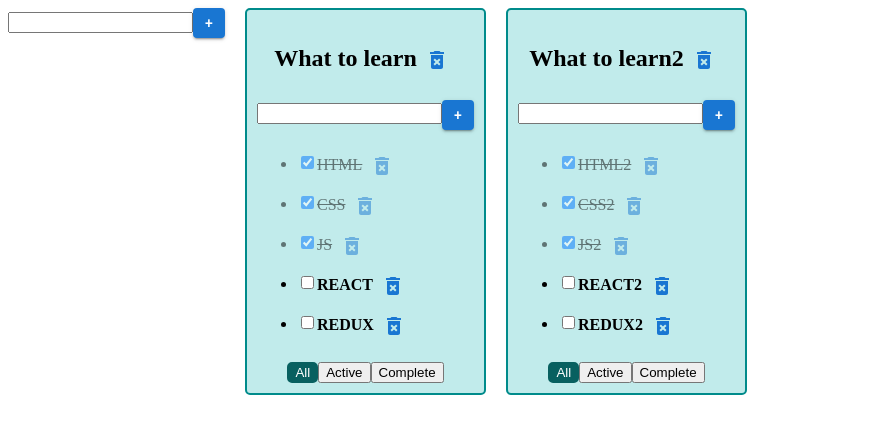
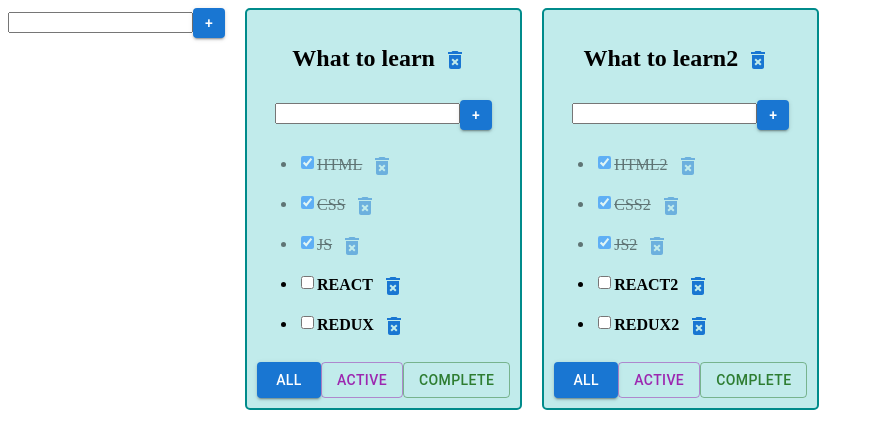
Before and after one commit to igor-minaev/todolist-repeat, a React (Create React App) app: page / in a window 1280 px wide. Shown: the top 448 px of the page, without its empty margins (0-874 px from the left). Built offline with nearby package versions, Linux system fonts and the light colour scheme.

Commit message:
add styles for filter buttons

```diff
--- a/src/components/Todolist.tsx
+++ b/src/components/Todolist.tsx
@@ -1,10 +1,10 @@
 import React, {ChangeEvent, KeyboardEvent, useRef, useState} from 'react';
 import {FilterType, TaskType} from '../App';
-import {Button} from './Button';
 import {AddItemForm} from './AddItemForm';
 import {EditableSpan} from './EditableSpan';
 import IconButton from '@mui/material/IconButton';
 import DeleteForeverIcon from '@mui/icons-material/DeleteForever';
+import Button from '@mui/material/Button';
 
 type TodolistPropsType = {
     todolistId: string
@@ -86,12 +86,12 @@ export const Todolist: React.FC<TodolistPropsType> = (props) => {
             <AddItemForm addItem={addTaskHandler}/>
             {mappedTasks}
             <div>
-                <Button className={filter === 'all' ? 'btn' : ''} name="All"
-                        callBack={() => changeFilterHandler('all')}/>
-                <Button className={filter === 'active' ? 'btn' : ''} name="Active"
-                        callBack={() => changeFilterHandler('active')}/>
-                <Button className={filter === 'completed' ? 'btn' : ''} name="Complete"
-                        callBack={() => changeFilterHandler('completed')}/>
+                <Button variant={filter === 'all' ? 'contained' : 'outlined'} color="primary"
+                        onClick={() => changeFilterHandler('all')}>All</Button>
+                <Button variant={filter === 'active' ? 'contained' : 'outlined'} color="secondary"
+                        onClick={() => changeFilterHandler('active')}>Active</Button>
+                <Button variant={filter === 'completed' ? 'contained' : 'outlined'} color="success"
+                        onClick={() => changeFilterHandler('completed')}>Complete</Button>
             </div>
         </div>
     );
```
